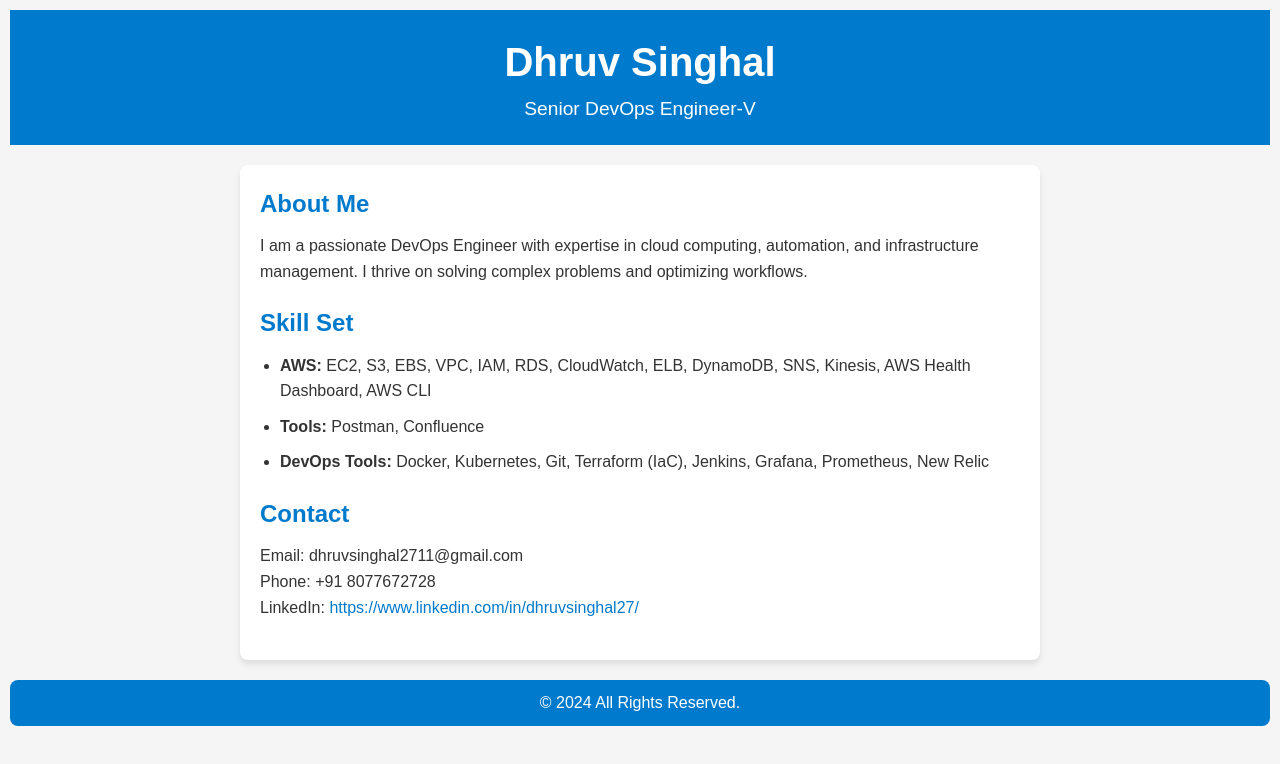
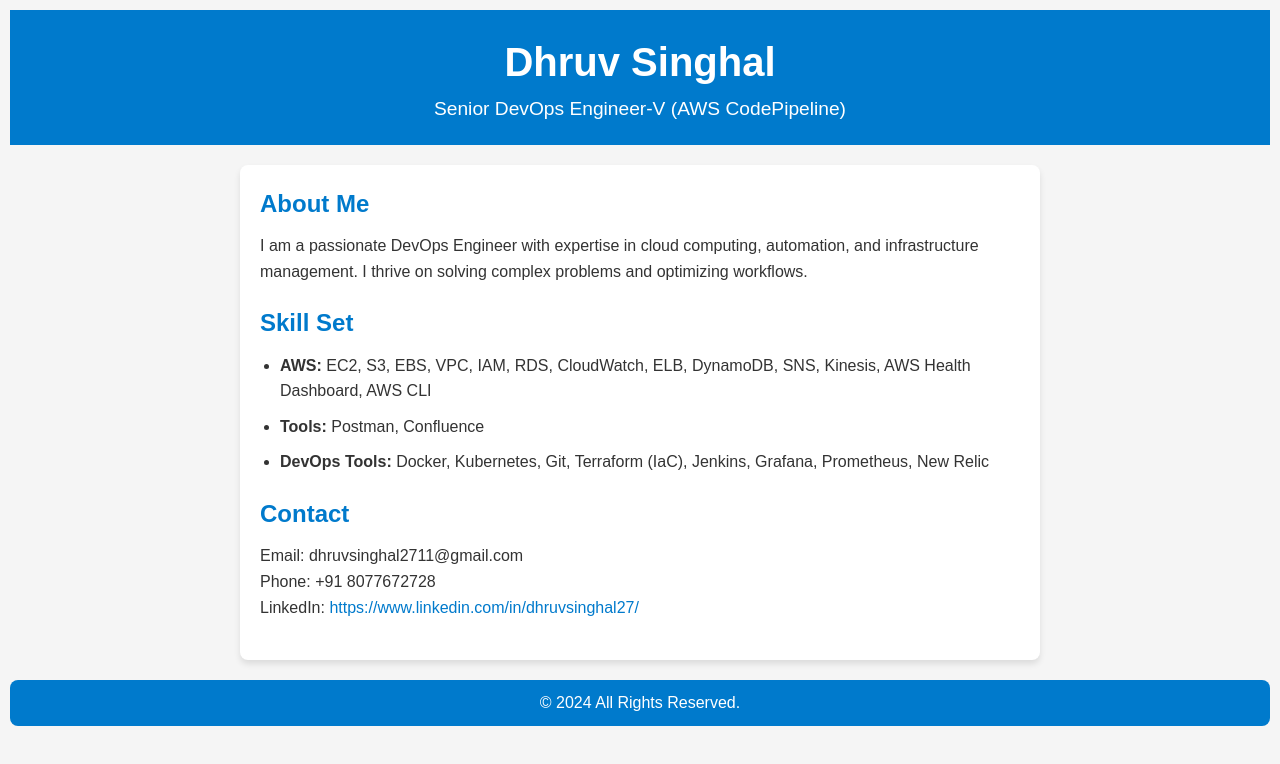
Before and after one commit to singhaldhruv/Dhruv_CV_CICD, a plain HTML site: page index.html in a window 1280 px wide. Drawn offline with Linux system fonts and the light colour scheme.

Commit message:
Update index.html

```diff
--- a/index.html
+++ b/index.html
@@ -9,7 +9,7 @@
 <body>
     <header class="header">
         <h1>Dhruv Singhal</h1>
-        <p>Senior DevOps Engineer-V</p>
+        <p>Senior DevOps Engineer-V (AWS CodePipeline)</p>
     </header>
     <main class="container">
         <section class="about">
```
